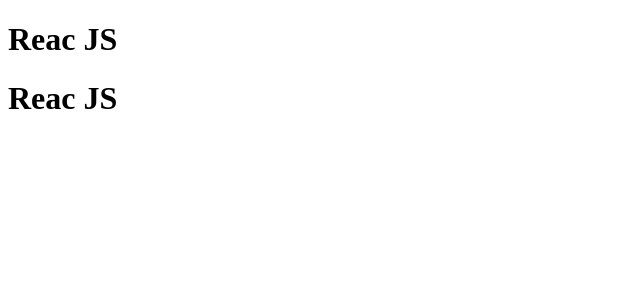
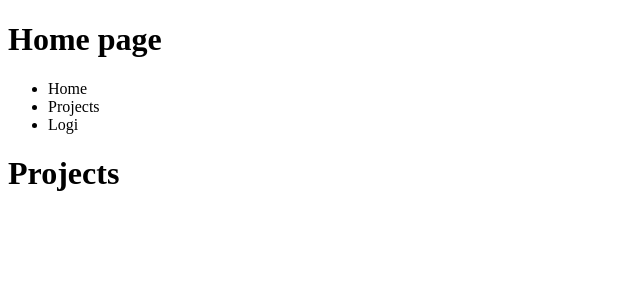
Before and after one commit to MateusPaixao/go-stack, a React app in the folder frontend/: page / in a window 1280 px wide. Shown: the top 300 px of the page, without its empty margins (0-640 px from the left). Built offline with nearby package versions, Linux system fonts and the light colour scheme.

Commit message:
Propriedades

```diff
--- a/frontend/package.json
+++ b/frontend/package.json
@@ -3,6 +3,9 @@
   "version": "1.0.0",
   "main": "index.js",
   "license": "MIT",
+  "scripts": {
+    "dev": "yarn webpack-dev-server --mode development"
+  },
   "dependencies": {
     "@babel/cli": "^7.8.4",
     "@babel/core": "^7.9.0",
--- a/frontend/src/App.js
+++ b/frontend/src/App.js
@@ -2,11 +2,23 @@ import React from 'react'
 
 import Header from './components/Header'
 
+/**
+ * Componente
+ * Propriedade
+ * Estado
+ */
+
 function App(){
     return (
         <>
-            <Header />
-            <Header />
+            <Header title="Home page"/>
+                <ul>
+                    <li>Home</li>
+                    <li>Projects</li>
+                    <li>Logi</li>
+                </ul>
+            <Header/>
+            <Header title="Projects"/>
         </>
     )
 }
--- a/frontend/src/components/Header.js
+++ b/frontend/src/components/Header.js
@@ -1,9 +1,11 @@
 import React from 'react'
 
-export default function Header(){
+export default function Header({ title, children }){
     return (
         <header>
-            <h1>Reac JS</h1>
+            <h1>{title}</h1>
+
+            {children}
         </header>
     )
 }
```
